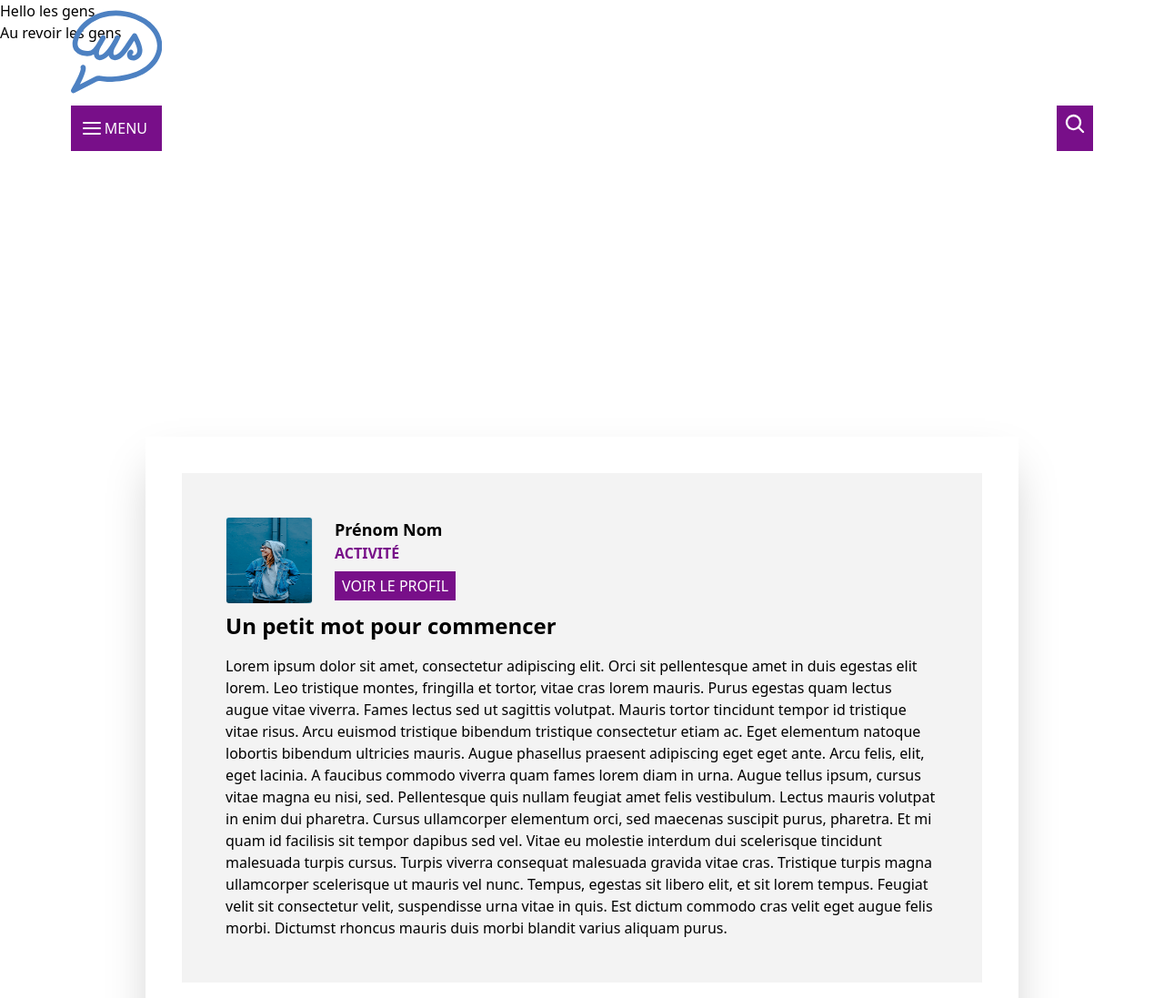
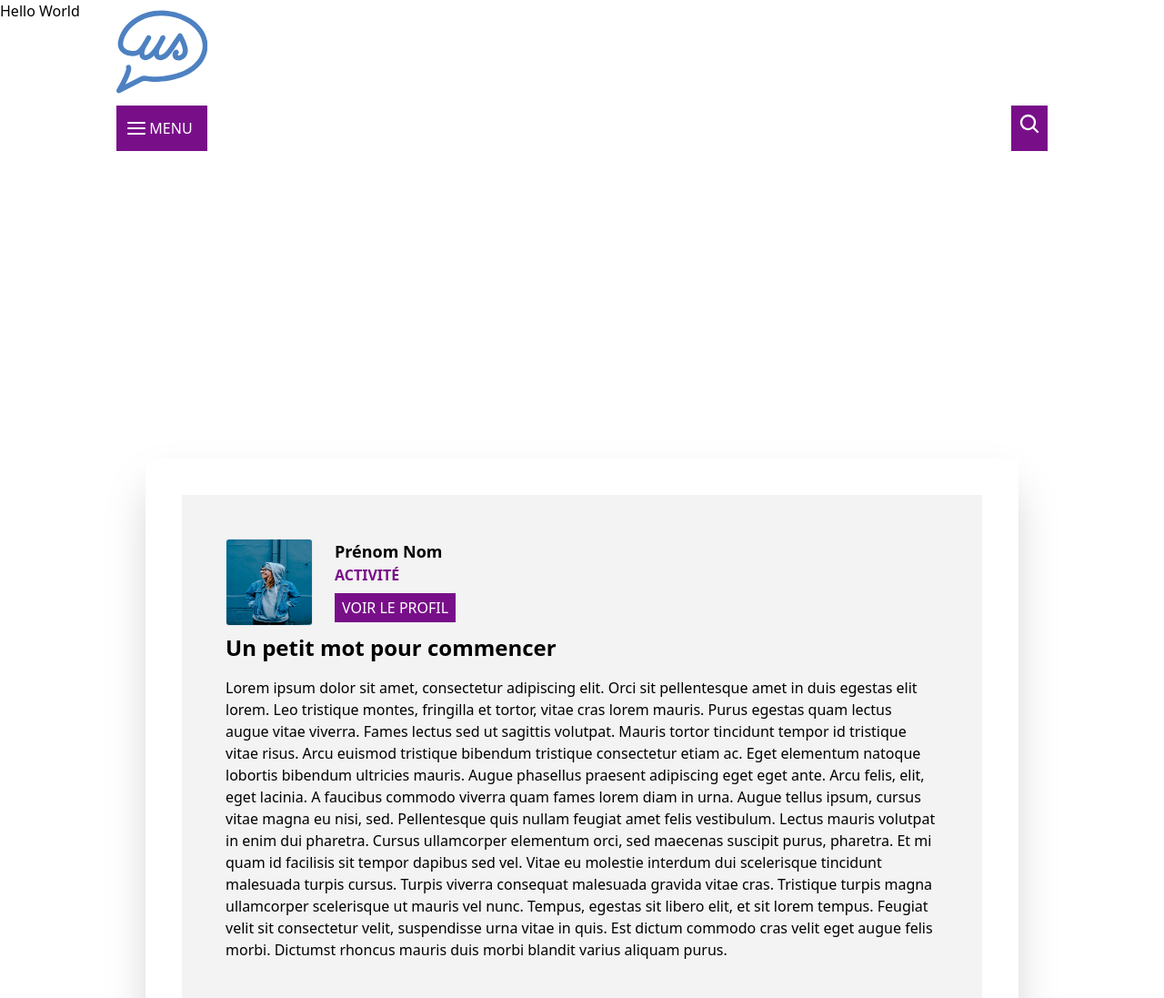
Before and after one commit to WinstonSmith13/person-us, a Nuxt app: page / in a window 1280 px wide. Shown: the top 1097 px of the page at 91% size. Built offline with nearby package versions, Linux system fonts and the light colour scheme.

Commit message:
code: cleaning code to insert carousel component into the index page.

```diff
--- a/components/landing/sections/carousel/CarouselSlide.vue
+++ b/components/landing/sections/carousel/CarouselSlide.vue
@@ -1,11 +1,15 @@
 <template>
-  <div>
-    <slot />
+  <div class="slide">
+    <transition name="slide">
+      <slot />
+    </transition>
   </div>
 </template>
 
-  <script>
- export default {
+<script>
+export default {
 
- }
-  </script>
+}
+</script>
+
+<style></style>
--- a/components/landing/sections/carousel/CarouselTemplate.vue
+++ b/components/landing/sections/carousel/CarouselTemplate.vue
@@ -1,11 +1,17 @@
 <template>
-    <div>
-        <slot />
-    </div>
+  <div class="carousel">
+    <slot />
+  </div>
 </template>
 
-<script setup>
+<script>
+export default {
+    setup() {
 
 
+        return {}
+    }
+}
+</script>
 
-</script>
+<style></style>
--- a/layouts/default.vue
+++ b/layouts/default.vue
@@ -1,32 +1,17 @@
 <template>
-  <CarouselTemplate>
-    <CarouselSlide>
-      Hello les gens
-    </CarouselSlide>
-    <CarouselSlide>
-      Au revoir les gens
-    </CarouselSlide>
-  </CarouselTemplate>
-
-
-
-  <div class="absolute top-0 w-full">
+  <div class="top-0 w-full">
     <div class="fixed inset-x-0 z-10 mx-4">
-      <div
-        class="max-w-screen-lg mx-auto"
-        id="navBar"
-      >
+      <div class="max-w-screen-lg mx-auto" id="navBar">
         <NavigationTemplate />
       </div>
     </div>
-    <div class="mt-120 mx-4 md:mx-40 flex justify-center">
-      <div
-        class="max-w-screen-lg mx-auto shadow-2xl bg-white"
-        id="containerContent"
-      >
+      <div class="mx-auto" id="containerContent">
         <slot />
-        <FooterTemplate />
       </div>
+
+
+    <div class="max-w-screen-lg mx-auto ">
+      <FooterTemplate/>
     </div>
   </div>
 </template>
@@ -34,13 +19,11 @@
 <script setup>
 import FooterTemplate from '../components/template/Footer.vue';
 import NavigationTemplate from '../components/template/Navigation.vue';
-import CarouselTemplate from '../components/landing/sections/carousel/CarouselTemplate.vue';
-import CarouselSlide from '../components/landing/sections/carousel/CarouselSlide.vue';
 import { onMounted } from 'vue';
 
 const sectionOneOption = {
   root: null,
-  threshold: 0.1,
+  threshold: 0.20,
   rootMargin: "0px",
 };
 
@@ -52,11 +35,11 @@ onMounted(() => {
 
   const sectionOneObserver = new IntersectionObserver(function (entries, sectionOneObserver) {
     entries.forEach(entry => {
-      if (entry.isIntersecting) {
-        navBar.classList.add("transition-all", "duration-500", "max-w-[90%]");
+      if (!entry.isIntersecting) {
+        navBar.classList.add("transition-all", "duration-500", "max-w-[80%]");
         navBar.classList.remove("max-w-screen-lg");
       } else {
-        navBar.classList.remove( "max-w-[90%]");
+        navBar.classList.remove("max-w-[80%]");
         navBar.classList.add("max-w-screen-lg");
       }
     })
--- a/pages/index.vue
+++ b/pages/index.vue
@@ -1,4 +1,10 @@
 <template>
+  <CarouselTemplate>
+    Hello World
+  </CarouselTemplate>
+
+  <div class="mt-120 mx-4 md:mx-40 flex justify-center">
+    <div class="max-w-screen-lg mx-auto shadow-2xl bg-white">
       <!-- Main content  -->
       <div class="m-10">
         <Introduction />
@@ -24,6 +30,8 @@
       <div class="m-10">
         <TechnologySection />
       </div>
+    </div>
+  </div>
 </template>
 
 <script setup>
@@ -36,5 +44,6 @@ import ContributorSection from '../components/landing/sections/ContributorSectio
 import SkillSection from '../components/landing/sections/SkillSection.vue';
 import PublicationSection from '../components/landing/sections/PublicationSection.vue';
 import TechnologySection from '../components/landing/sections/TechnologySection.vue'
+import CarouselTemplate from '../components/landing/sections/carousel/CarouselTemplate.vue';
 
 </script>
```
Lines whose indentation alone changed are shown as unchanged.
